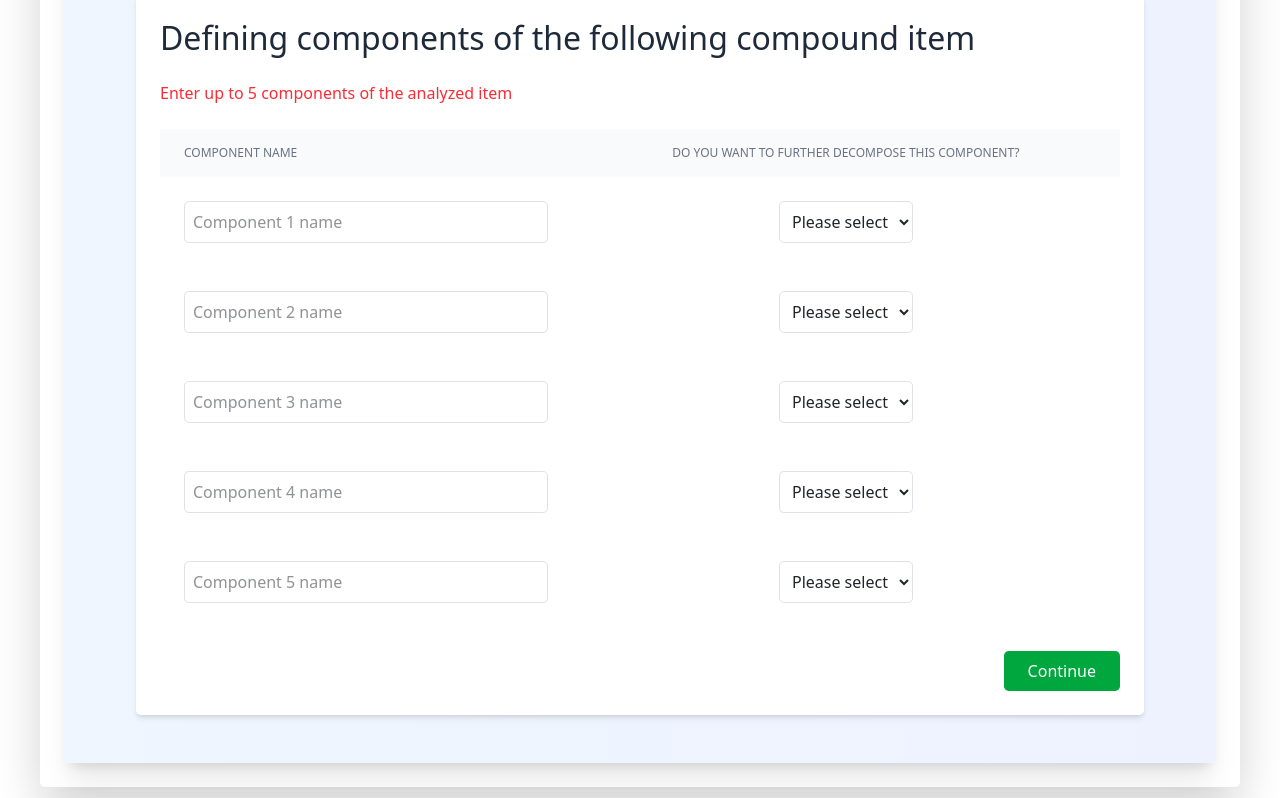
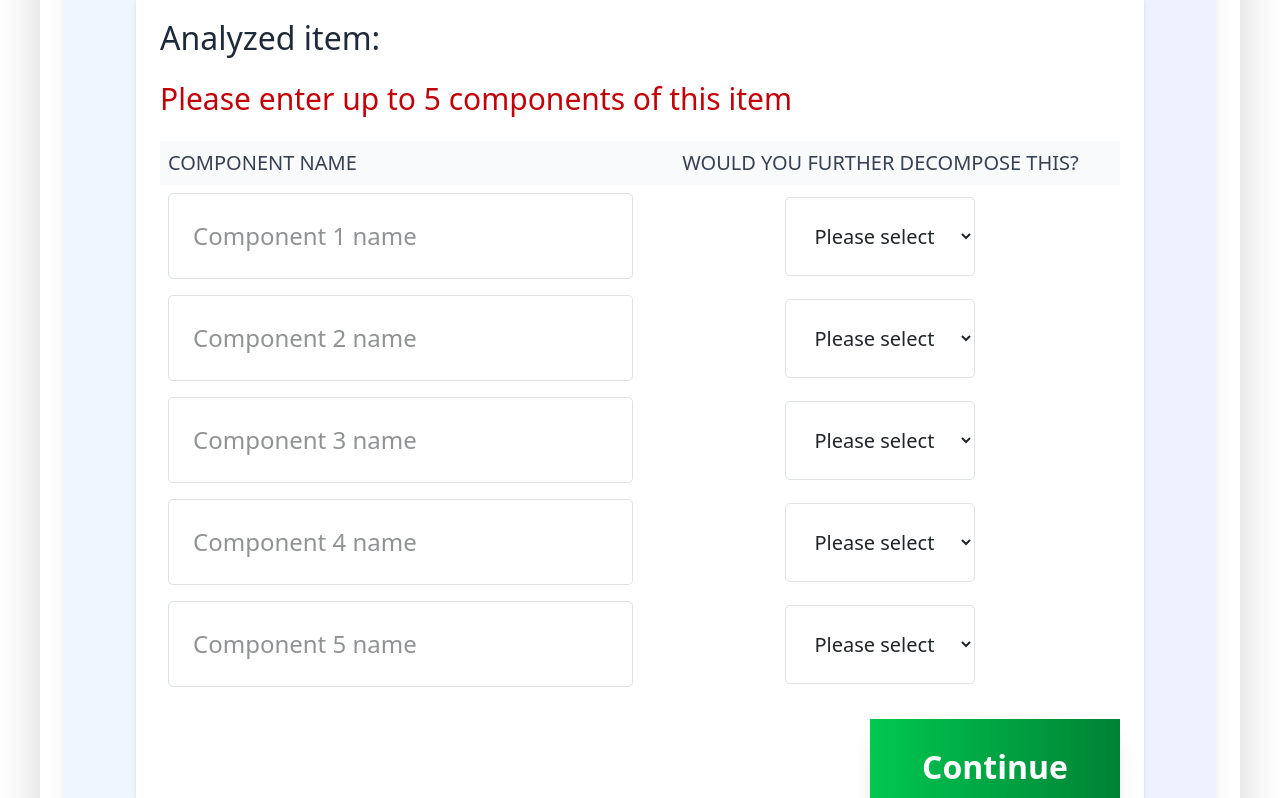
Before and after one commit to MalavyaRaval/LSP, a React (Vite) app in the folder frontend/: page /user/1/project/1 in a window 1280 px wide. Shown: the part 502-1300 px from the top of the page. Built offline with nearby package versions, Linux system fonts and the light colour scheme; no server answers.

Commit message:
AAAI_2025 Paper Changes

```diff
--- a/frontend/src/components/DEMA.jsx
+++ b/frontend/src/components/DEMA.jsx
@@ -134,7 +134,7 @@ const Dema = () => {
               className="border p-2 rounded-lg w-full mb-2"
             />
             <button
-              className="bg-blue-600 text-white px-4 py-2 rounded-lg hover:bg-blue-700"
+              className="yexy-xl bg-blue-600 text-white px-4 py-2 rounded-lg hover:bg-blue-700"
               onClick={handleComponentCountSubmit}
             >
               Continue
@@ -192,7 +192,7 @@ const Dema = () => {
               </div>
             ))}
             <button
-              className="bg-blue-600 text-white px-4 py-2 rounded-lg hover:bg-blue-700"
+              className="text-xl bg-blue-600 text-white px-4 py-2 rounded-lg hover:bg-blue-700"
               onClick={handleComponentDetailsSubmit}
             >
               Continue
--- a/frontend/src/components/DemaChat.jsx
+++ b/frontend/src/components/DemaChat.jsx
@@ -64,7 +64,7 @@ const DemaChat = () => {
   const steps = [
     {
       id: "childrenDetails",
-      question: "Defining components of the following compound item ",
+      question: "Analyzed item:",
     },
   ];
 
@@ -386,29 +386,29 @@ const DemaChat = () => {
     // Render fixed five rows without an Add Row button.
     return (
       <div className="p-6 bg-white rounded-lg shadow-md mx-4">
-        <h2 className="text-xl font-semibold text-gray-800 mb-4">
+        <h2 className="text-2xl font-semibold text-gray-800 mb-4">
           {steps[0].question}{" "}
           <span className="text-indigo-600">{parentName}</span>
         </h2>
-        <p className="text-red-500 text-ml mb-4">
-          Enter up to 5 components of the analyzed item
+        <p className="text-3xl text-red-700 mb-4">
+          Please enter up to 5 components of this item
         </p>
         <div className="overflow-x-auto">
           <table className="min-w-full divide-y divide-gray-200">
             <thead className="bg-gray-50">
               <tr>
-                <th className="px-6 py-3 text-left text-xs font-medium text-gray-500 uppercase">
+                <th className="px-2 py-2 text-left text-xl font-medium text-gray-700 uppercase">
                   Component Name
                 </th>
-                <th className="px-6 py-3 text-center text-xs font-medium text-gray-500 uppercase">
-                  Do you want to further decompose this component?
+                <th className="px-2 py-2 text-center text-xl font-medium text-gray-700 uppercase">
+                  Would you further decompose this?
                 </th>
               </tr>
             </thead>
             <tbody className="bg-white divide-y divide-gray-200">
               {childrenDetails.map((child, index) => (
                 <tr key={index}>
-                  <td className="px-6 py-4">
+                  <td className="px-2 py-2">
                     <input
                       type="text"
                       placeholder={`Component ${index + 1} name`}
@@ -416,10 +416,11 @@ const DemaChat = () => {
                       onChange={(e) =>
                         handleDetailChange(index, "name", e.target.value)
                       }
-                      className="border border-gray-300 rounded-lg p-2 w-full"
+                      className="border border-gray-300 rounded-lg p-4 w-full text-2xl"
+                      style={{ fontSize: "1.5rem", width: "100%" }}
                     />
                   </td>
-                  <td className="px-6 py-4 text-center">
+                  <td className="px-2 py-2 text-center">
                     <select
                       value={
                         child.decompose === null
@@ -431,11 +432,18 @@ const DemaChat = () => {
                       onChange={(e) =>
                         handleDetailChange(index, "decompose", e.target.value)
                       }
-                      className="border border-gray-300 rounded-lg p-2 text-sm focus:outline-none focus:ring-2 focus:ring-blue-500"
+                      className="border border-gray-300 rounded-lg p-4 text-xl focus:outline-none focus:ring-2 focus:ring-blue-500"
+                      style={{ fontSize: "1.25rem" }}
                     >
-                      <option value="">Please select</option>
-                      <option value="true">Yes</option>
-                      <option value="false">No</option>
+                      <option value="" style={{ fontSize: "1.25rem" }}>
+                        Please select
+                      </option>
+                      <option value="true" style={{ fontSize: "1.25rem" }}>
+                        Yes
+                      </option>
+                      <option value="false" style={{ fontSize: "1.25rem" }}>
+                        No
+                      </option>
                     </select>
                   </td>
                 </tr>
@@ -446,16 +454,41 @@ const DemaChat = () => {
         <div className="flex justify-end items-center mt-6">
           <button
             onClick={handleNextStep}
-            className="bg-green-600 text-white px-4 py-2 rounded-lg hover:bg-green-700 transition-all duration-200 text-xl"
+            className="text-2xl font-extrabold bg-gradient-to-r from-green-500 to-green-700 text-white px-8 py-4 rounded-xl hover:from-green-600 hover:to-green-800 transition-all duration-300 shadow-xl transform hover:scale-105 disabled:opacity-70 disabled:cursor-not-allowed min-w-[250px] flex items-center justify-center"
             disabled={processing}
           >
-            {processing ? "Processing..." : "Continue"}
+            {processing ? (
+              <span className="flex items-center">
+                <svg
+                  className="animate-spin -ml-1 mr-3 h-8 w-8 text-white"
+                  xmlns="http://www.w3.org/2000/svg"
+                  fill="none"
+                  viewBox="0 0 24 24"
+                >
+                  <circle
+                    className="opacity-25"
+                    cx="12"
+                    cy="12"
+                    r="10"
+                    stroke="currentColor"
+                    strokeWidth="4"
+                  ></circle>
+                  <path
+                    className="opacity-75"
+                    fill="currentColor"
+                    d="M4 12a8 8 0 018-8V0C5.373 0 0 5.373 0 12h4zm2 5.291A7.962 7.962 0 014 12H0c0 3.042 1.135 5.824 3 7.938l3-2.647z"
+                  ></path>
+                </svg>
+                <span style={{ fontSize: "1.5rem" }}>Processing...</span>
+              </span>
+            ) : (
+              <span style={{ fontSize: "2rem" }}>Continue</span>
+            )}
           </button>
         </div>
       </div>
     );
   };
-
   return (
     <div className="w-full h-full p-6 bg-gradient-to-r from-blue-50 to-indigo-50 dark:bg-gray-800 rounded-lg shadow-xl flex flex-col">
       <header className="flex items-center justify-between p-4 border-b bg-gray-200 rounded-t-lg">
--- a/frontend/src/components/ParentProcessing.jsx
+++ b/frontend/src/components/ParentProcessing.jsx
@@ -121,7 +121,7 @@ const ParentProcessing = ({
               Back
             </button>
             <button
-              className="bg-green-600 text-white px-4 py-2 rounded hover:bg-green-700"
+              className="text-xl bg-green-600 text-white px-4 py-2 rounded hover:bg-green-700"
               onClick={handleSave}
             >
               Continue
--- a/frontend/src/components/Query/Query4.jsx
+++ b/frontend/src/components/Query/Query4.jsx
@@ -45,20 +45,24 @@ const Query4 = ({ onSave, nodeId, projectId, nodeName }) => {
 
   return (
     <div className="p-4 border rounded">
-      <h4 className="text-2xl font-bold mb-2">
-        Please answer the following, keeping in mind that the first value should
-        always be less than the second.
+      <h4 className="text-2xl mb-2" style={{ color: "#E53935" }}>
+        Please specify your requirements, keeping in mind that the first value
+        should always be less than the second.
       </h4>
       <table className="min-w-full border-collapse border border-gray-400 mb-4">
         <thead>
           <tr className="bg-gray-200">
-            <th className="border border-gray-400 p-2">Description</th>
-            <th className="border border-gray-400 p-2">Provide values</th>
+            <th className="text-2xl border border-gray-400 p-2">
+              Description of requirements
+            </th>
+            <th className="text-2xl border border-gray-400 p-2">
+              Your (numeric) values
+            </th>
           </tr>
         </thead>
         <tbody>
           <tr className="hover:bg-gray-100">
-            <td className="border border-gray-400 p-2">
+            <td className="text-2xl border border-gray-400 p-2">
               It is unacceptable if the given value is less than
             </td>
             <td className="border border-gray-400 p-2">
@@ -69,11 +73,12 @@ const Query4 = ({ onSave, nodeId, projectId, nodeName }) => {
                 onChange={handleChange}
                 onBlur={validate}
                 className="w-full border rounded px-2 py-1"
+                style={{ fontSize: "1.75rem" }} // Inline style to enforce larger font size
               />
             </td>
           </tr>
           <tr className="hover:bg-gray-100">
-            <td className="border border-gray-400 p-2">
+            <td className="text-2xl border border-gray-400 p-2">
               I am fully satisfied if the value is greater than
             </td>
             <td className="border border-gray-400 p-2">
@@ -84,18 +89,24 @@ const Query4 = ({ onSave, nodeId, projectId, nodeName }) => {
                 onChange={handleChange}
                 onBlur={validate}
                 className="w-full border rounded px-2 py-1"
+                style={{ fontSize: "1.75rem" }} // Inline style to enforce larger font size
               />
             </td>
           </tr>
         </tbody>
       </table>
       {error && <p className="text-red-500">{error}</p>}
-      <button
-        className="mt-4 bg-green-600 text-white px-4 py-2 rounded hover:bg-green-700"
-        onClick={handleSaveQuery}
-      >
-        Save and Next
-      </button>
+      <div className="flex justify-end mt-4">
+        <div className="flex justify-end mt-4">
+          <button
+            className="text-3xl font-extrabold bg-gradient-to-r from-green-500 to-green-700 text-white px-6 py-4 rounded-xl hover:from-green-600 hover:to-green-800 transition-all duration-300 shadow-xl transform hover:scale-105 min-w-[250px] flex items-center justify-center"
+            onClick={handleSaveQuery}
+            style={{ fontSize: "2rem" }} // Force large font size with inline style
+          >
+            Continue
+          </button>
+        </div>
+      </div>
     </div>
   );
 };
--- a/frontend/src/components/Query/Query5.jsx
+++ b/frontend/src/components/Query/Query5.jsx
@@ -45,7 +45,7 @@ const Query5 = ({ onSave, nodeId, projectId, nodeName }) => {
 
   return (
     <div className="p-4 border rounded">
-      <h4 className="text-2xl font-bold mb-2">
+      <h4 className="text-2xl text-red-600 mb-2">
         Please answer the following, keeping in mind that the first value should
         always be less than the second.
       </h4>{" "}
--- a/frontend/src/components/Query/Query6.jsx
+++ b/frontend/src/components/Query/Query6.jsx
@@ -60,7 +60,7 @@ const Query6 = ({ onSave, nodeId, projectId, nodeName }) => {
 
   return (
     <div className="p-4 border rounded">
-      <h4 className="text-2xl font-bold mb-2">
+      <h4 className="text-2xl text-red-600 mb-2">
         Please answer the following, keeping in mind that the first value should
         always be less than the second.
       </h4>
```
Also changed, not shown: frontend/src/components/Home.jsx (+24 -1 lines), frontend/src/components/LeafProcessing.jsx (+7 -14 lines).
